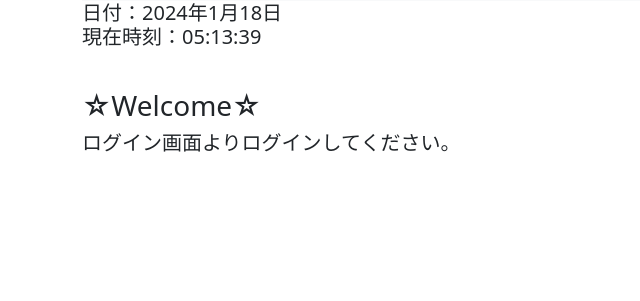
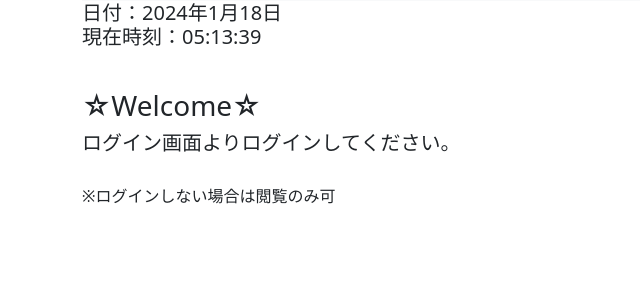
Before and after one commit to Yoshihiko-Hashiguchi/Glossary, a Django app: page /accounts/ in a window 1280 px wide. Shown: the part 55-356 px from the top of the page, without its empty margins (0-640 px from the left). Run offline with Django 4.2, Linux system fonts and the light colour scheme.

Commit message:
ログインしない場合

```diff
--- a/templates/accounts/home.html
+++ b/templates/accounts/home.html
@@ -10,5 +10,7 @@
     {% else %}
         <h3>☆Welcome☆</h3>
         <h5>ログイン画面よりログインしてください。</h5>
+        <br>
+        <h6>※ログインしない場合は閲覧のみ可</h6>
     {% endif %}
 {% endblock %}
```
